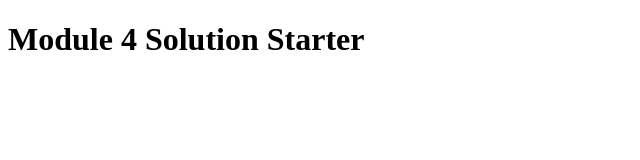
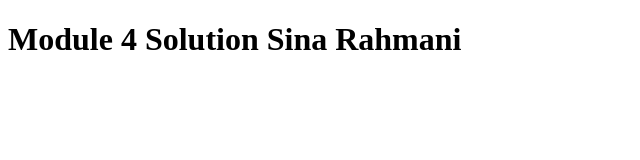
Before and after one commit to sinarahmani7/Module4, a plain HTML site: page module4-solution/index.html in a window 1280 px wide. Shown: the whole page, without its empty margins (0-640 px from the left). Drawn offline with Linux system fonts and the light colour scheme.

Commit message:
Add files via upload

```diff
--- a/module4-solution/index.html
+++ b/module4-solution/index.html
@@ -2,12 +2,12 @@
 <html>
 <head>
   <meta charset="utf-8">
-  <title>Module 4 Solution Starter</title>
+  <title>Module 4 Solution Sina Rahmani</title>
   <script src="SpeakHello.js"></script>
   <script src="SpeakGoodBye.js"></script>
   <script src="script.js"></script>
 </head>
 <body>
-  <h1>Module 4 Solution Starter</h1>
+  <h1>Module 4 Solution Sina Rahmani</h1>
 </body>
 </html>
```
